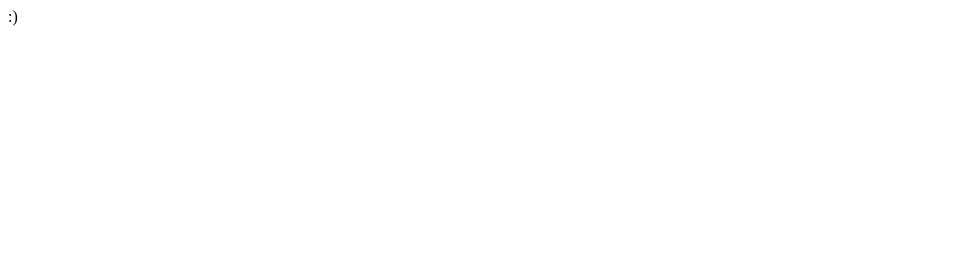
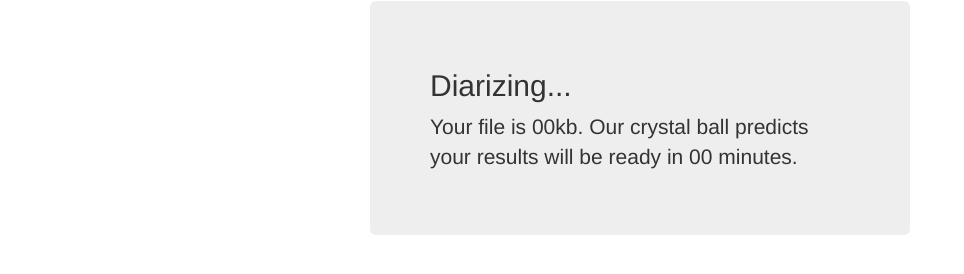
Before and after one commit to blabbertabber/DiarizerResults, a plain HTML site: page wait.html in a window 1280 px wide. Shown: the whole page, without its empty margins (0-964 px from the left). Drawn offline with nearby package versions, Linux system fonts and the light colour scheme.

Commit message:
Create new page
- New page "wait.html" to show while diarization results are processing.

```diff
--- a/wait.html
+++ b/wait.html
@@ -2,9 +2,44 @@
 <html lang="en">
 <head>
     <meta charset="UTF-8">
-    <title>Your results are processing</title>
+    <meta http-equiv="X-UA-Compatible" content="IE=edge">
+    <meta name="viewport" content="width=device-width, initial-scale=1">
+    <title>BlabberTabber</title>
+    <link rel="icon" type="image/png" href="images/favicon.ico"/>
+
+    <!-- Bootstrap -->
+    <link href="https://maxcdn.bootstrapcdn.com/bootstrap/3.3.7/css/bootstrap.min.css" rel="stylesheet">
+    <link href="css/blabbertabber.css" rel="stylesheet">
+
+    <!-- HTML5 shim and Respond.js for IE8 support of HTML5 elements and media queries -->
+    <!-- WARNING: Respond.js doesn't work if you view the page via file:// -->
+    <!--[if lt IE 9]>
+    <script src="https://oss.maxcdn.com/html5shiv/3.7.2/html5shiv.min.js" defer></script>
+    <script src="https://oss.maxcdn.com/respond/1.4.2/respond.min.js" defer></script>
+    <![endif]-->
+    <!-- jQuery (necessary for Bootstrap's JavaScript plugins) -->
+    <script src="https://ajax.googleapis.com/ajax/libs/jquery/3.2.1/jquery.min.js" defer></script>
+    <!-- <script src="https://ajax.googleapis.com/ajax/libs/jquery/1.12.4/jquery.min.js"></script> -->
+
+    <!-- Include all compiled plugins (below), or include individual files as needed -->
+    <script src="https://maxcdn.bootstrapcdn.com/bootstrap/3.3.7/js/bootstrap.min.js" defer></script>
+    <script src="js/charlotte.js" defer></script>
 </head>
 <body>
-:)
+
+
+<!-- BEGIN CHARLOTTE'S CODE -->
+
+<div class="container">
+    <div class="col-md-6 col-md-offset-3">
+    </div>
+    <div class="col-md-6 col-md-offset-3">
+
+        <div class="jumbotron">
+            <h2>Diarizing...</h2>
+            <p>Your file is 00kb. Our crystal ball predicts your results will be ready in 00 minutes.</p>
+        </div>
+    </div>
+</div>
 </body>
 </html>
```
